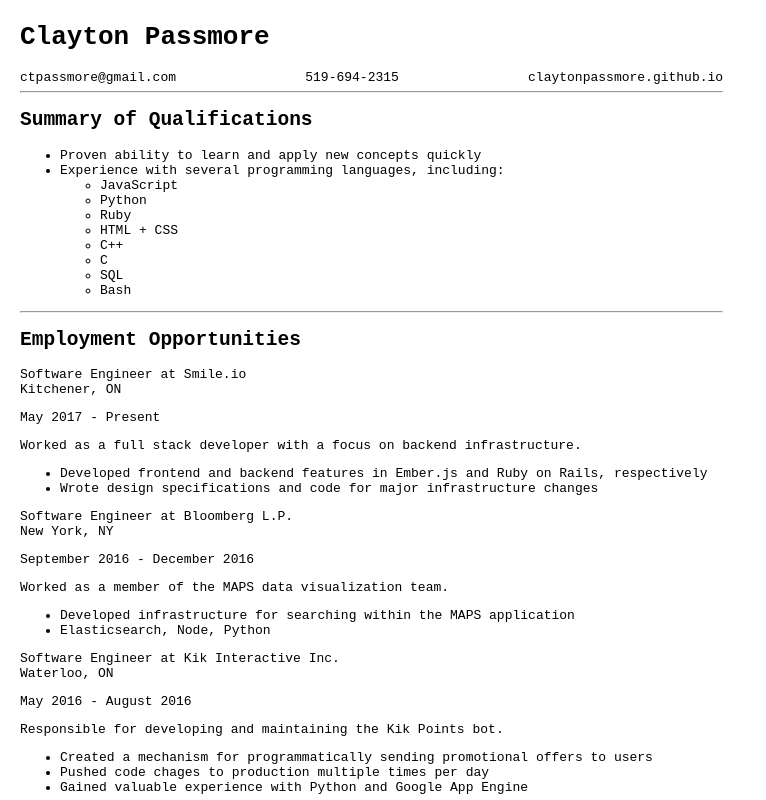
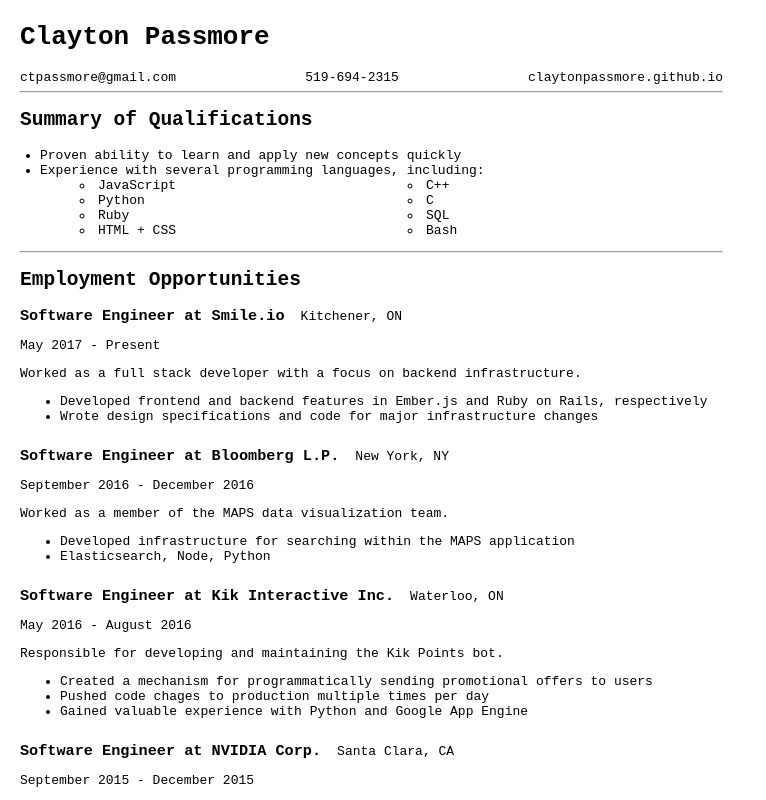
Before and after one commit to ClaytonPassmore/resume, a React (Create React App) app: page / in a window 1280 px wide. Shown: the top 800 px of the page, without its empty margins (0-766 px from the left). Built offline with nearby package versions, Linux system fonts and the light colour scheme.

Commit message:
Style to be similar to existing Resume

```diff
--- a/src/components/Experience.js
+++ b/src/components/Experience.js
@@ -1,11 +1,13 @@
 import React, { Component } from 'react';
+
+import '../style/Experience.css';
 
 class Experience extends Component {
   render() {
     return (
       <div className="experience">
         <div className="experience-header">
-          <div className="experience-header-title">{this.props.title} at {this.props.name}</div>
+          <h3 className="experience-header-title">{this.props.title} at {this.props.name}</h3>
           <div className="experience-header-location">{this.props.location}</div>
         </div>
 
--- a/src/components/Summary.js
+++ b/src/components/Summary.js
@@ -1,4 +1,6 @@
 import React, { Component } from 'react';
+
+import '../style/Summary.css';
 
 class Summary extends Component {
   render() {
--- /dev/null
+++ b/src/style/Experience.css
@@ -0,0 +1,17 @@
+.experience {
+  padding-bottom: 10px;
+}
+
+.experience-header {
+  display: flex;
+  flex-direction: row;
+}
+
+.experience-header-title {
+  margin: 0;
+}
+
+.experience-header-location {
+  align-self: center;
+  padding-left: 1rem;
+}
--- /dev/null
+++ b/src/style/Summary.css
@@ -0,0 +1,9 @@
+.summary-list-item .summary-list {
+  column-count: 2;
+  padding-left: 40px;
+  list-style-position: inside;
+}
+
+.summary-list {
+  padding-left: 20px;
+}
```
